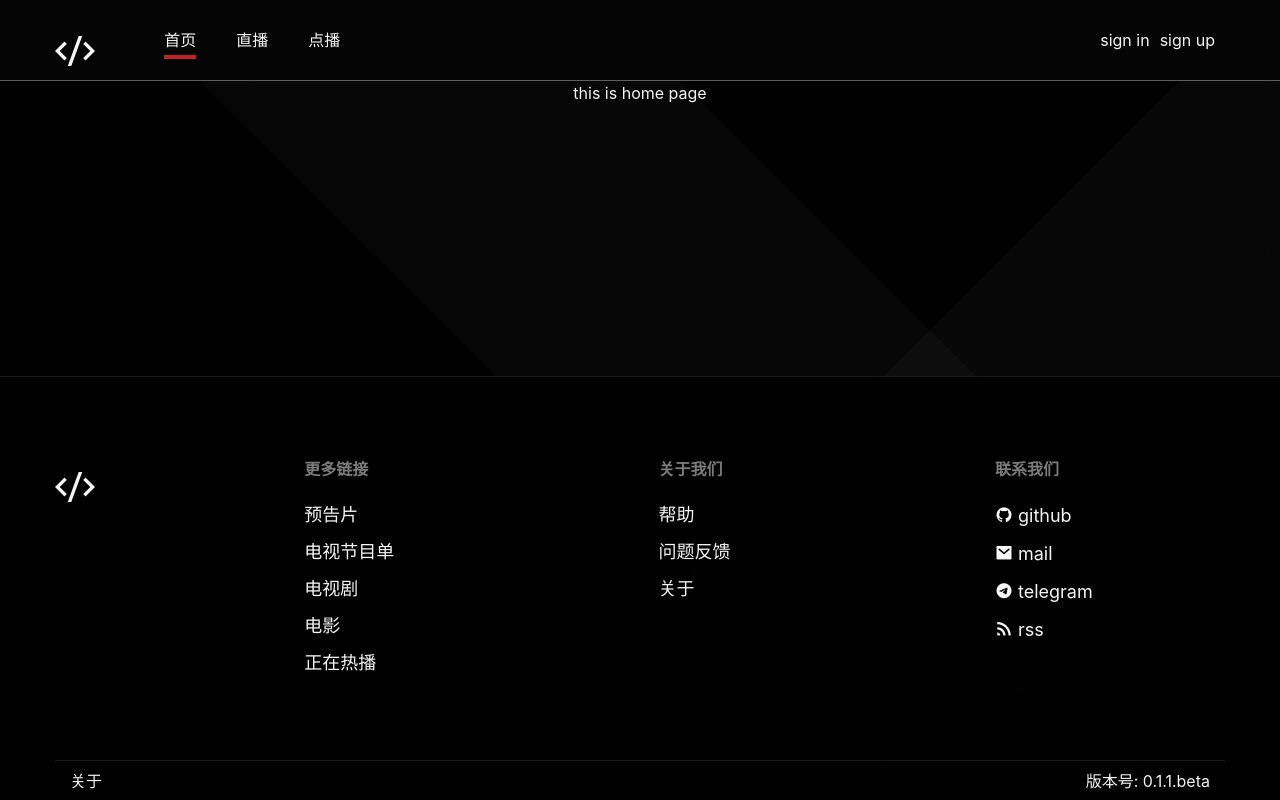
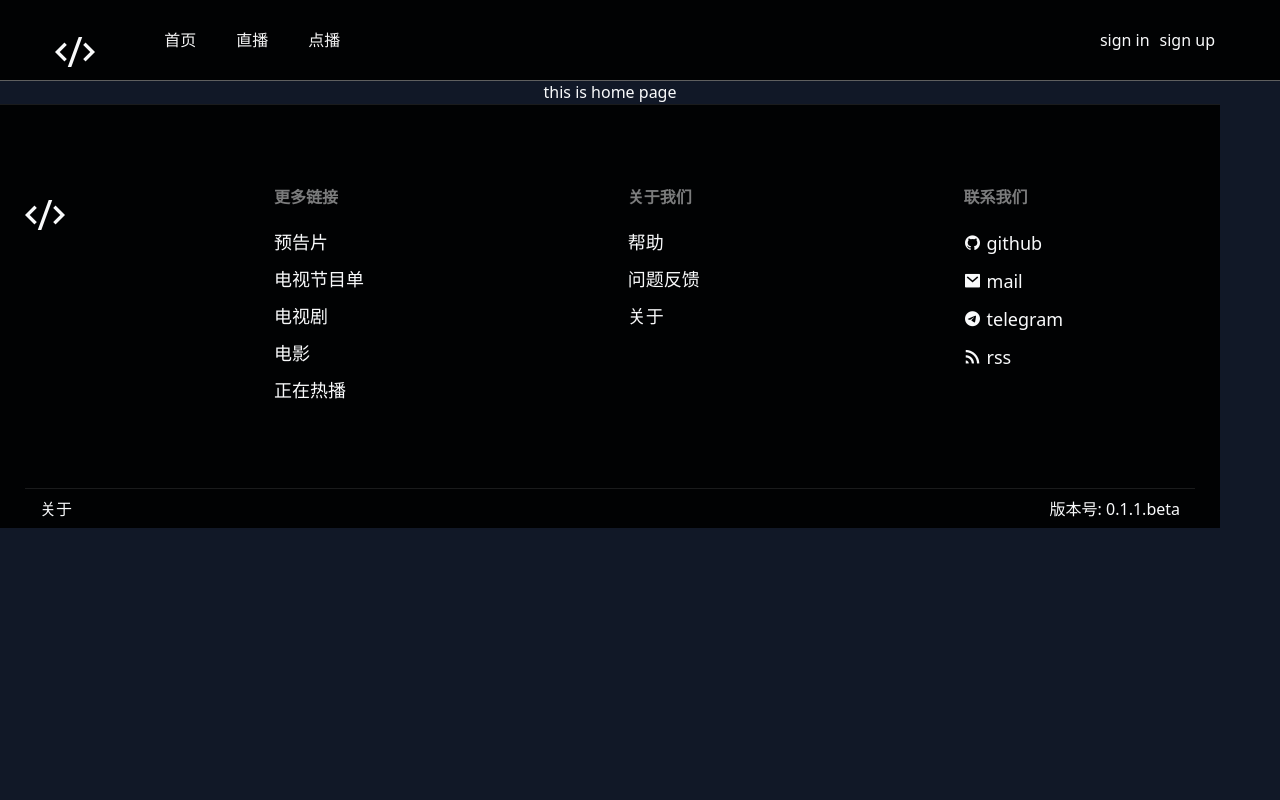
Before and after one commit to yy921010/lemonard, a React (Create React App) app: page / in a window 1280 px wide. Built offline with nearby package versions, Linux system fonts and the light colour scheme.

Commit message:
feat(global): 去除全局样式

```diff
--- a/public/index.html
+++ b/public/index.html
@@ -26,9 +26,9 @@
     -->
     <title>React App</title>
   </head>
-  <body>
+  <body class="h-full select-none bg-gray-900 text-gray-50">
     <noscript>You need to enable JavaScript to run this app.</noscript>
-    <div id="root"></div>
+    <div id="root" class="flex flex-column absolute top-20 left-0 right-0"></div>
     <!--
       This HTML file is a template.
       If you open it directly in the browser, you will see an empty page.
--- a/src/App.tsx
+++ b/src/App.tsx
@@ -3,13 +3,11 @@ import { Switch, Route } from 'react-router-dom';
 import { Footer, Navbar } from '@/components';
 import routes from '@/router';
 import { MainBody, Content } from './App.style';
-import GlobalStyle from './global.style';
 import './index.css';
 
 const App = (): JSX.Element => {
     return (
         <>
-            <GlobalStyle />
             <Navbar />
             <MainBody>
                 <Content>
--- a/src/global.style.tsx
+++ /dev/null
@@ -1,82 +0,0 @@
-import { createGlobalStyle } from 'styled-components';
-import { c07, c31, c04 } from '@/styled/color';
-
-const GlobalStyle = createGlobalStyle`
-  *{
-    margin:0;
-    padding:0;
-  }
-  body {
-    padding:0;
-    margin: 0;
-    font-family: -apple-system, BlinkMacSystemFont, 'Segoe UI', 'Roboto', 'Oxygen',
-    'Ubuntu', 'Cantarell', 'Fira Sans', 'Droid Sans', 'Helvetica Neue',
-    sans-serif;
-    -webkit-font-smoothing: antialiased;
-    -moz-osx-font-smoothing: grayscale;
-    background-color:${c07};
-    color: ${c31};
-    height: 100%;
-    user-select: none;
-    #root{
-      display: flex;
-      flex-direction: column;
-      position: absolute;
-      top: 81px;
-      bottom: 0;
-      left: 0;
-      right: 0;
-      background-image: linear-gradient(45deg, transparent 0%, transparent 46%,rgba(114, 114, 114,0.06) 46%, rgba(114, 114, 114,0.06) 70%,transparent 70%, transparent 100%),linear-gradient(135deg, transparent 0%, transparent 59%,rgba(114, 114, 114,0.06) 59%, rgba(114, 114, 114,0.06) 91%,transparent 91%, transparent 100%),linear-gradient(0deg, transparent 0%, transparent 15%,rgba(114, 114, 114,0.06) 15%, rgba(114, 114, 114,0.06) 40%,transparent 40%, transparent 100%),linear-gradient(90deg, rgb(0,0,0),rgb(0,0,0));
-    }
-    ul {
-      list-style: none;
-      padding: 0;
-      margin: 0;
-    }
-
-    a {
-      text-decoration: none;
-    }
-
-    a[aria-current="page"].active{
-      &:after {
-            content: "";
-            width: 100% !important;
-            height: 4px;
-            background-color: ${c04} !important;
-            left: 0;
-            top: 25px;
-            position: absolute;
-          }
-    }
-  }
-/*定义滚动条高宽及背景 高宽分别对应横竖滚动条的尺寸*/
-::-webkit-scrollbar {
-  width: unit(10);
-  background-color: $C09;
-}
-
-/*定义滚动条轨道 内阴影+圆角*/
-/* 滚动槽 */
-::-webkit-scrollbar-track {
-  background-color: $C09;
-}
-
-/*定义滑块 内阴影+圆角*/
-/* 滚动条滑块 */
-::-webkit-scrollbar-thumb {
-  border-radius: unit(10);
-  background-color: $C03;
-}
-
-/*交互时样式设置*/
-::-webkit-scrollbar-thumb:window-inactive {
-  background-color: $C03;
-}
-
-/* 两边按钮设置*/
-::-webkit-scrollbar-button {
-  display: none;
-}
-`;
-export default GlobalStyle;
```
